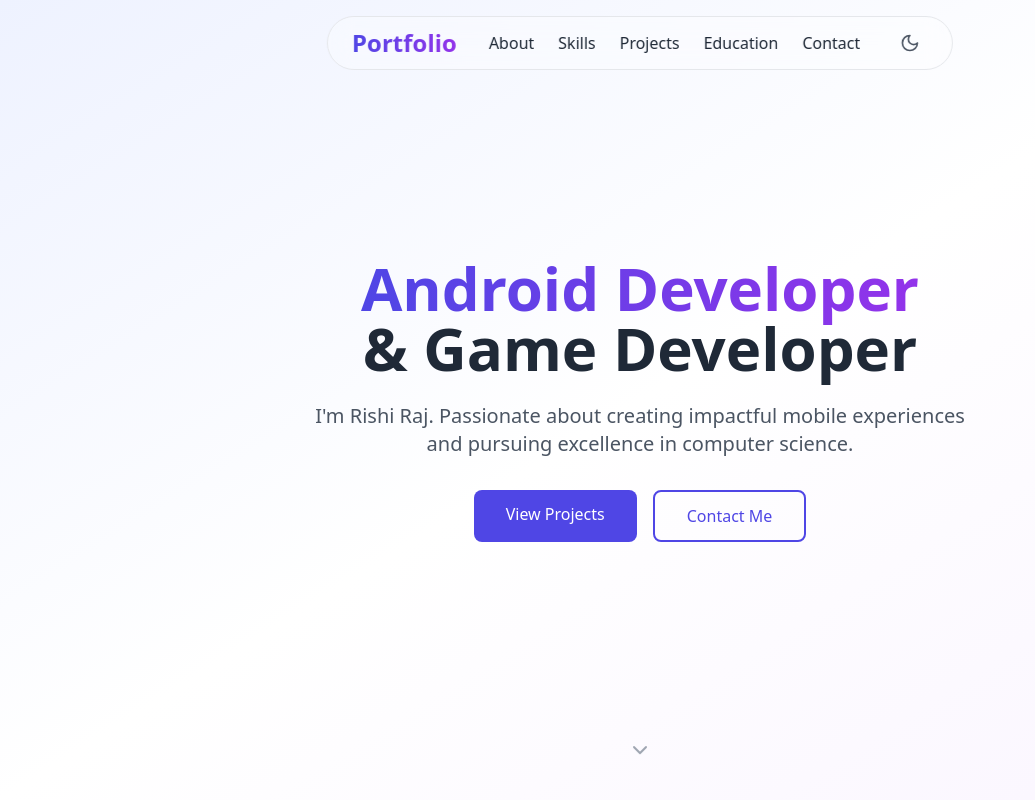
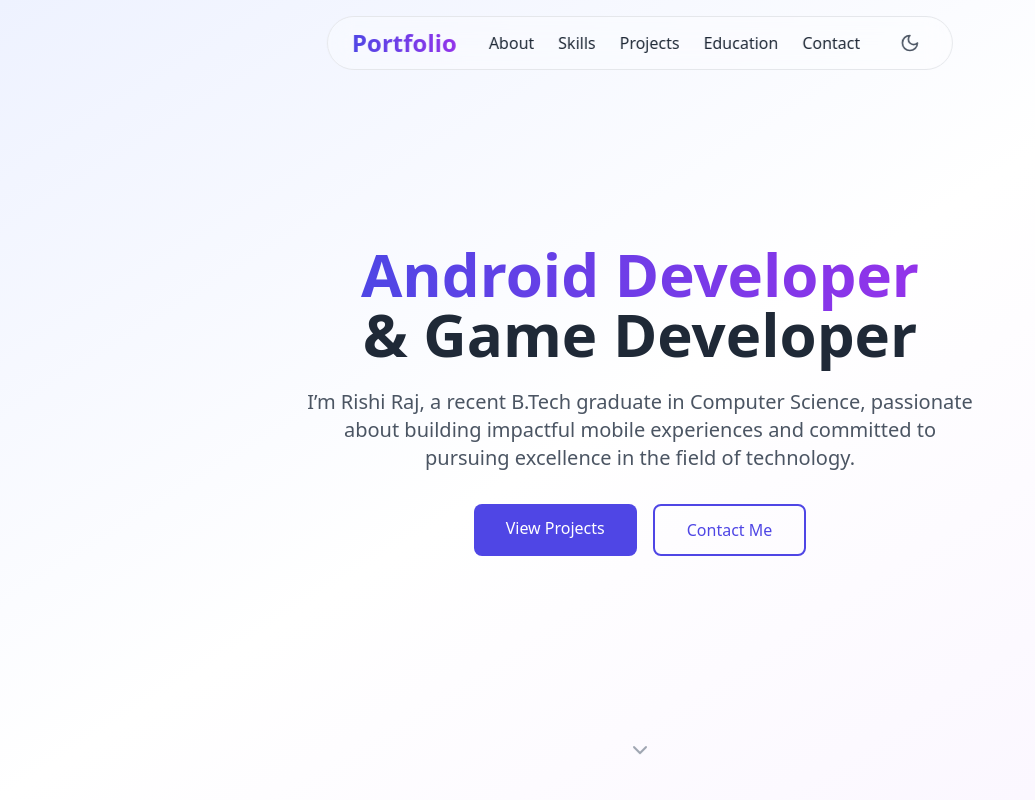
Before and after one commit to Rishiraj10/My-Portfolio, a React (Vite) app: page / in a window 1280 px wide. Shown: the top 800 px of the page, without its empty margins (0-1035 px from the left). Built offline with nearby package versions, Linux system fonts and the light colour scheme; no server answers; the database is empty.

Commit message:
some changes

```diff
--- a/src/components/Hero.tsx
+++ b/src/components/Hero.tsx
@@ -13,8 +13,7 @@ export default function Hero() {
           <span className="text-gray-800 dark:text-gray-100">& Game Developer</span>
         </h1>
         <p className="text-xl text-gray-600 dark:text-gray-300 mb-8 max-w-2xl mx-auto animate-fade-in">
-          I'm Rishi Raj. Passionate about creating impactful mobile experiences
-          and pursuing excellence in computer science.
+         I’m Rishi Raj, a recent B.Tech graduate in Computer Science, passionate about building impactful mobile experiences and committed to pursuing excellence in the field of technology.
         </p>
         <div className="flex justify-center space-x-4 animate-slide-up">
           <a
```
